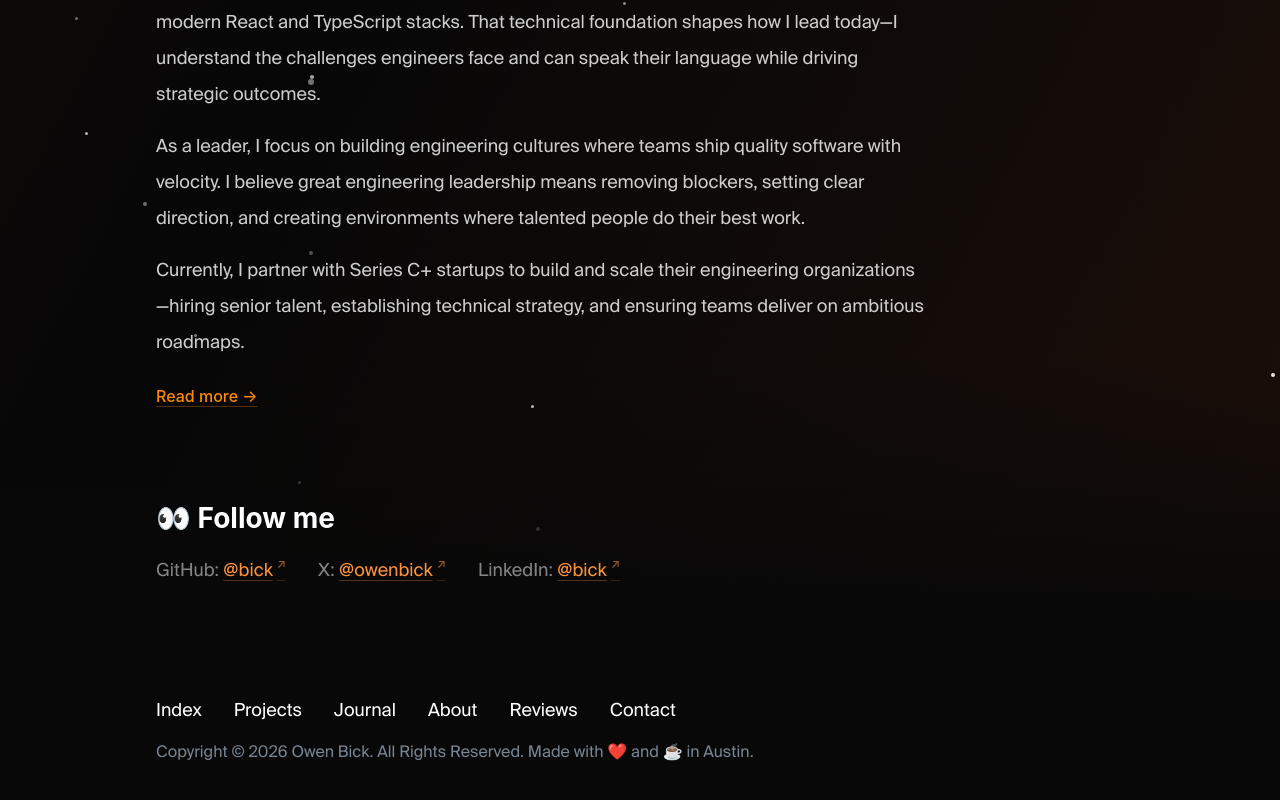
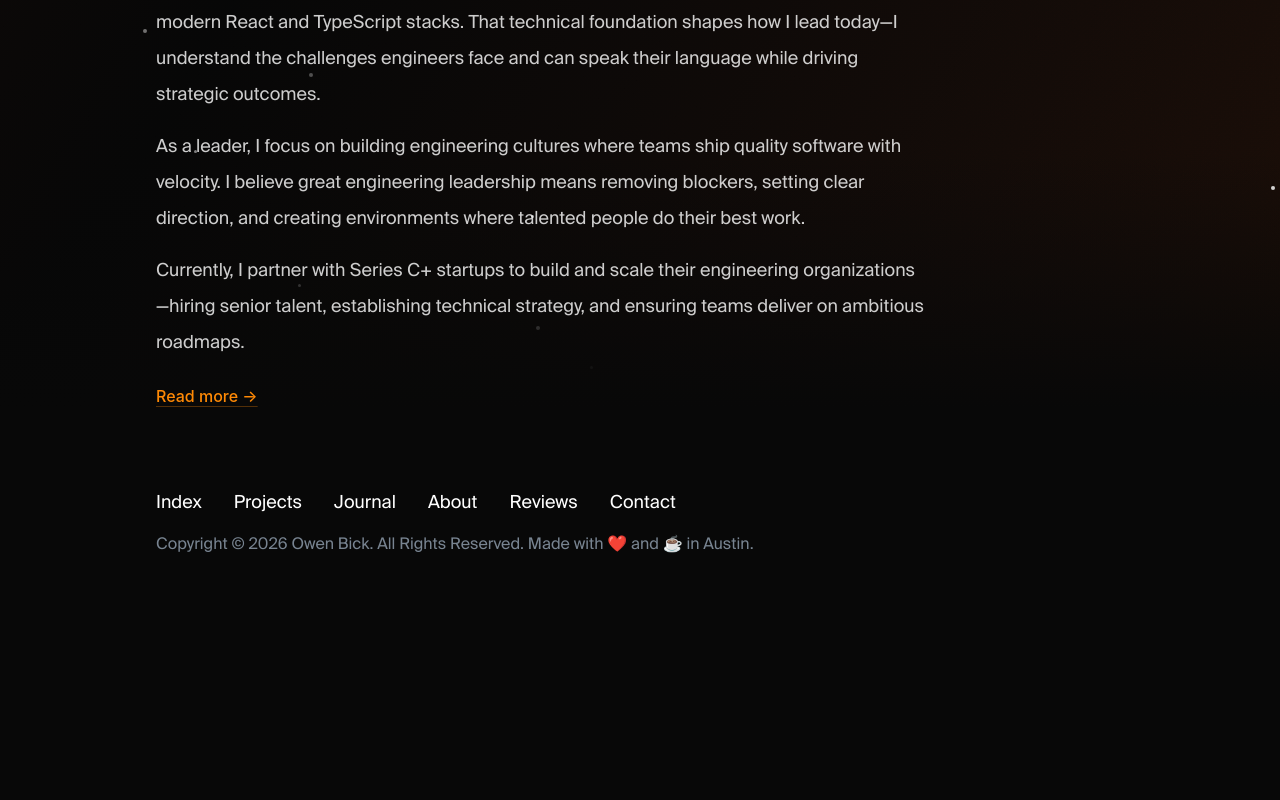
Before and after one commit to bick/website, a Next.js app: page / in a window 1280 px wide. Shown: the part 1867-2667 px from the top of the page. After the commit the page ends 2503 px from the top, so only its background shows below. Built offline with nearby package versions, Linux system fonts and the light colour scheme; a web font is replaced by a local one.

Commit message:
Case studies

```diff
--- a/src/app/(home)/Home.tsx
+++ b/src/app/(home)/Home.tsx
@@ -1,7 +1,6 @@
 "use client"
 
 import Hero from "@/components/Hero"
-import Social from "@/components/Social"
 import About from "./About"
 import BubbleWrapper from "./Bubble"
 import Journal from "./Journal"
@@ -16,7 +15,6 @@ export default function Home() {
       <Journal />
       <News />
       <About />
-      <Social />
     </BubbleWrapper>
   )
 }
--- a/src/app/about/ResumeTable.tsx
+++ b/src/app/about/ResumeTable.tsx
@@ -21,9 +21,13 @@ export default function ResumeTable() {
       location: "Dallas, Texas",
       duration: "6 mos",
       achievements: [
-        "Leading cross-functional engineering teams to deliver customer-facing healthcare products",
-        "Driving product strategy that directly impacts revenue and patient acquisition",
-        "Managing technical roadmaps for client-facing applications with focus on user experience",
+        "Lead a team of 8 engineers across booking, payments, and mobile systems for a $1B+ healthcare platform processing $250MM in annual transactions across 600+ locations",
+        "Architecting a headless CMS platform to replace legacy website infrastructure across 300+ location sites, enabling marketing self-service and reducing engineering maintenance overhead",
+        "Built HIPAA, SOC 2, and CCPA compliant systems including automated audit logging, access controls, and encryption standards for regulated healthcare data",
+        "Architect core platform systems including real-time scheduling, payment processing, and patient data services, maintaining 99.99% uptime across distributed infrastructure",
+        "Partner with product, design, and data teams to define roadmaps and run experiments, reducing time-to-market by 30%",
+        "Drove CI/CD pipeline modernization and hybrid cloud migration, reducing deployment time by 75% and infrastructure costs by 40% through architecture simplification",
+        "Scaled mobile app from greenfield to production with 4.9-star App Store rating",
       ],
     },
     {
@@ -40,29 +44,30 @@ export default function ResumeTable() {
       ],
     },
     {
-      title: "Senior Product Engineer",
+      title: "Lead Software Engineer",
       company: "Discount Drug Network",
       logo: "/static/logos/ddn.jpeg",
       period: "May 2022 - Sep 2024",
       location: "Boston, Massachusetts",
       duration: "2 yrs 5 mos",
       achievements: [
-        "Architected customer-facing pharmacy platform serving 100K+ users",
-        "Led product initiatives that increased user engagement by 40%",
-        "Managed technical implementation of revenue-critical features",
+        "Architected and scaled a B2B pharmaceutical pricing API (Node.js/TypeScript, C# backend, PostgreSQL) processing millions of daily requests, enabling enterprise clients to surface real-time drug pricing across 70,000+ US pharmacies",
+        "Architected API gateway architecture, rate limiting, and resilience patterns that ensured platform stability at scale; reduced computing costs by 25% through algorithm optimization",
+        "Built ML pipelines analyzing large pharmaceutical datasets to optimize pricing accuracy, directly improving product value for enterprise customers",
+        "Led a team of 5 engineers and established HIPAA, GDPR, and CCPA compliance frameworks including encryption, access controls, and automated audit systems",
       ],
     },
     {
       title: "Senior Software Engineer",
       company: "Freelance",
       logo: "",
-      period: "2017 - 2022",
+      period: "Jul 2015 - May 2022",
       location: "",
-      duration: "5 yrs",
+      duration: "7 yrs",
       achievements: [
-        "Delivered 50+ customer-facing products for startups and enterprises",
-        "Focused on building products that generate measurable business value",
-        "Specialized in rapid prototyping and MVP development for market validation",
+        "Built internal call center tooling at Liberty Mutual, improving agent workflows across one of the largest US insurance carriers using TypeScript, Java, and MySQL",
+        "Developed real-time chat platform features at LivePerson serving enterprise clients processing millions of customer interactions using Python, TypeScript, and Go",
+        "Shipped MVPs for Seed and Series A startups affiliated with MIT and Harvard, making core technology decisions that scaled from prototype to production primarily using TypeScript, C#, Ruby on Rails, and Go",
       ],
     },
     {
--- a/src/app/contact/Contact.tsx
+++ b/src/app/contact/Contact.tsx
@@ -4,7 +4,6 @@ import React from "react"
 import Clock from "react-live-clock"
 
 import Hero from "@/components/Hero"
-import Social from "@/components/Social"
 
 export default function Home() {
   return (
@@ -20,7 +19,6 @@ export default function Home() {
           </div>
         </div>
       </section>
-      <Social />
     </>
   )
 }
--- a/src/components/Social.tsx
+++ /dev/null
@@ -1,29 +0,0 @@
-"use client"
-
-import Link from "next/link"
-
-export default function Social() {
-  const links = [
-    { label: "GitHub", handle: "@bick", href: "https://github.com/bick" },
-    { label: "X", handle: "@owenbick", href: "https://x.com/owenbick" },
-    { label: "LinkedIn", handle: "@bick", href: "https://linkedin.com/in/bick" },
-  ]
-
-  return (
-    <section className="mt-24 pb-8">
-      <div className="container">
-        <h2>👀 Follow me</h2>
-        <div className="mt-6 flex flex-wrap gap-x-8 gap-y-2 text-lg">
-          {links.map((link) => (
-            <div key={link.label}>
-              <span className="opacity-50">{link.label}: </span>
-              <Link href={link.href} target="_blank">
-                {link.handle}
-              </Link>
-            </div>
-          ))}
-        </div>
-      </div>
-    </section>
-  )
-}
```
